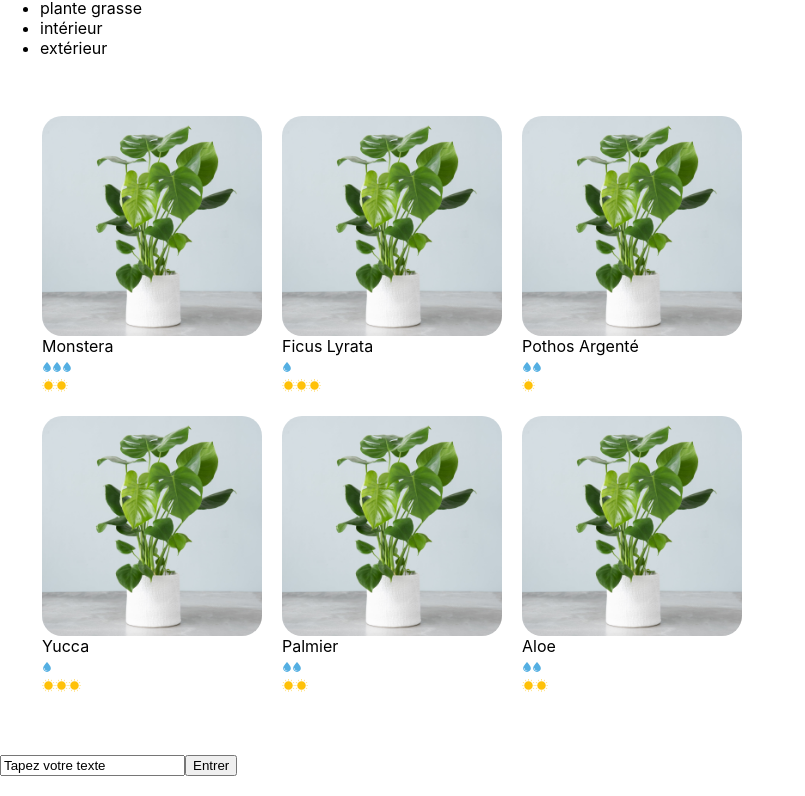
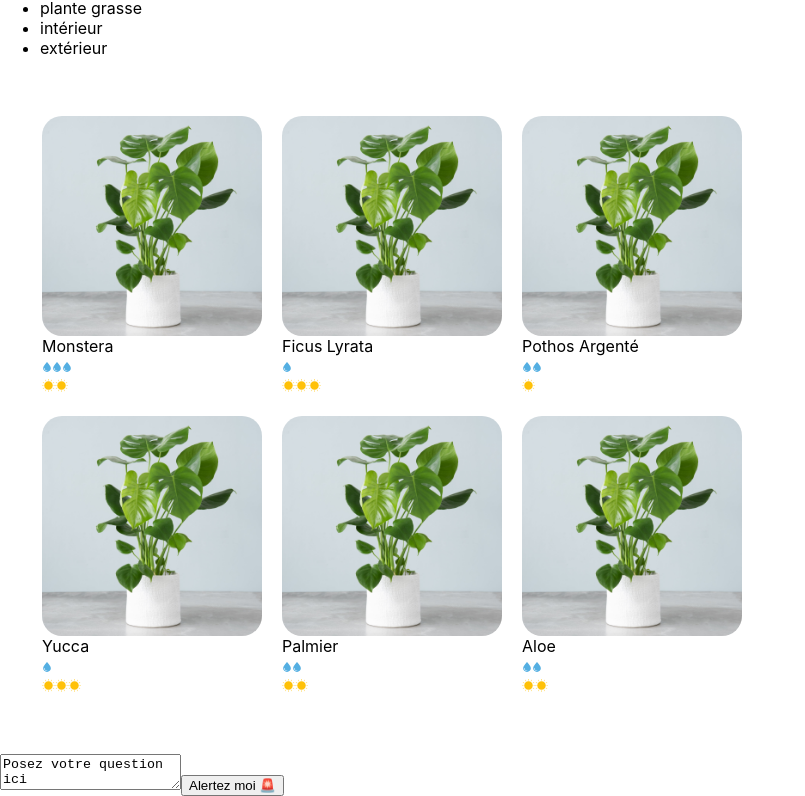
Before and after one commit to YeshiGlt/la-maison-jungle, a React (Create React App) app: page / in a window 1280 px wide. Shown: the part 436-1232 px from the top of the page, without its empty margins (0-805 px from the left). Built offline with nearby package versions, Linux system fonts and the light colour scheme.

Commit message:
📦 NEW: Découverte des avantages des formulaires contrôlés

```diff
--- a/src/components/QuestionForm.js
+++ b/src/components/QuestionForm.js
@@ -1,15 +1,23 @@
+import { useState } from "react";
+
 function QuestionForm() {
+  const [inputValue, setInputValue] = useState("Posez votre question ici");
+
+  const isInputError = inputValue.includes("f");
+
   return (
-    <form onSubmit={handleSubmit}>
-      <input type="text" name="my_input" defaultValue="Tapez votre texte" />
-      <button type="submit">Entrer</button>
-    </form>
+    <div>
+      <textarea
+        value={inputValue}
+        onChange={(e) => setInputValue(e.target.value)}
+      />
+      <button onClick={() => alert(inputValue)}>Alertez moi 🚨</button>
+
+      {isInputError && (
+        <div>🔥 Vous n'avez pas le droit d'utiliser la lettre "f" ici.</div>
+      )}
+    </div>
   );
 }
 
-function handleSubmit(e) {
-  e.preventDefault();
-  alert(e.target["my_input"].value);
-}
-
 export default QuestionForm;
```
